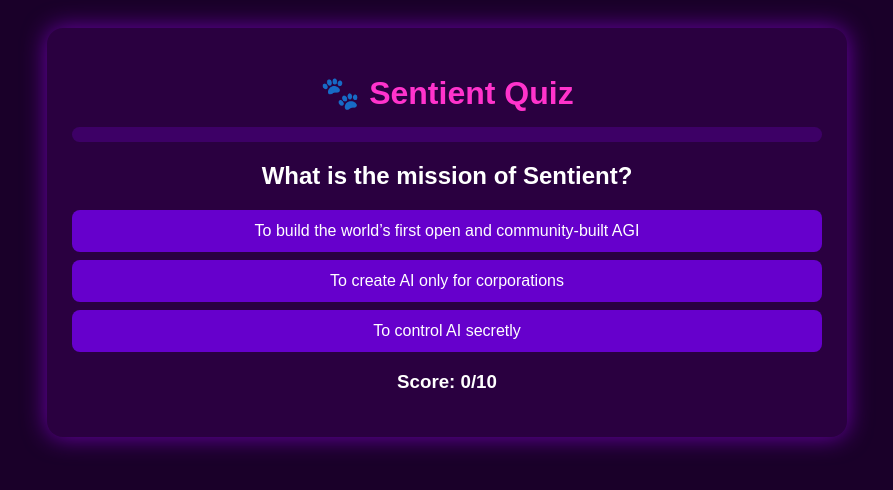
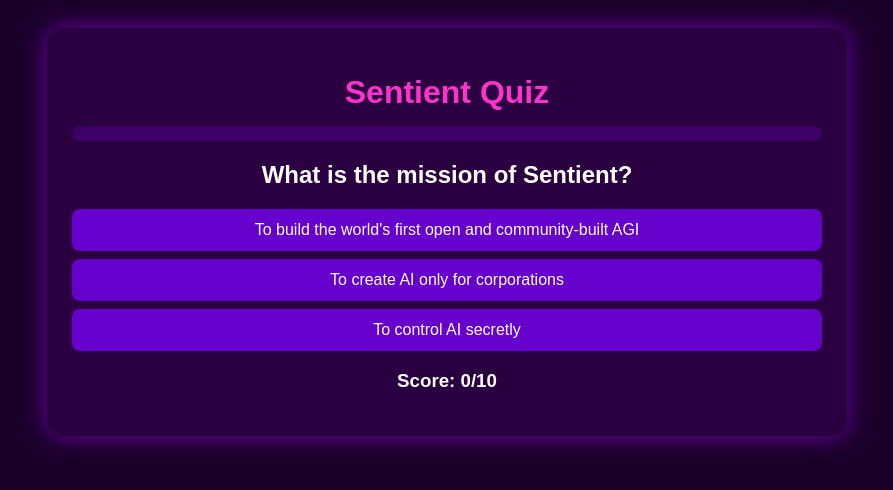
Before and after one commit to Adrinano17/Sentient, a plain HTML site: page Quiz.html in a window 1280 px wide. Shown: the whole page, without its empty margins (193-1086 px from the left). Drawn offline with Linux system fonts and the light colour scheme.

Commit message:
additional function

```diff
--- a/Quiz.html
+++ b/Quiz.html
@@ -1,4 +1,3 @@
-
 <html lang="en">
 <head>
   <meta charset="UTF-8">
@@ -92,7 +91,7 @@
 <body>
 
   <div class="quiz-container">
-    <h1>🐾 Sentient Quiz</h1>
+    <h1>Sentient Quiz</h1>
     <div class="progress"><div class="progress-bar" id="progressBar"></div></div>
     <h2 id="question"></h2>
     <div id="options"></div>
@@ -103,51 +102,52 @@
   </div>
 
   <script>
-    const questions = [
-      { question: "What is the mission of Sentient?",
-        options: ["To build the world’s first open and community-built AGI", "To create AI only for corporations", "To control AI secretly"],
-        answer: 0,
-        explanation: "Sentient’s mission is to build the world’s first open and community-built AGI, loyal to humanity." },
-      { question: "What does Loyal AI mean?",
-        options: ["AI aligned, owned, and controlled by the community", "AI secretly controlled by a company", "AI without transparency"],
-        answer: 0,
-        explanation: "Loyal AI = Alignment + Ownership + Control. It's about AI serving the community." },
-      { question: "What formula defines LOYALTY?",
-        options: ["LOYALTY = Alignment + Ownership + Control", "LOYALTY = Power + Money", "LOYALTY = Secrecy + Profit"],
-        answer: 0,
-        explanation: "LOYALTY = Alignment + Ownership + Control is Sentient’s core idea." },
-      { question: "Why is AGI centralization risky?",
-        options: ["It can concentrate power in very few corporations", "It makes AI funny", "It makes AI cheaper for everyone"],
-        answer: 0,
-        explanation: "Centralization risks creating monopolies where only a few control AGI." },
-      { question: "What is the Sentient Chat product?",
-        options: ["A messaging app controlled by one company", "A community-owned chat where agents create and exchange value", "Just another social media platform"],
-        answer: 1,
-        explanation: "Sentient Chat is community-owned, enabling users and agents to interact and create value." },
-      { question: "Who should control AGI according to Sentient?",
-        options: ["Only private corporations", "Only governments", "The global community"],
-        answer: 2,
-        explanation: "AGI should be owned and controlled by the global community to ensure fairness." },
-      { question: "How can individuals contribute to Sentient?",
-        options: ["Through art, blogs, ideas, coding, and education", "By waiting for others to act", "By keeping knowledge secret"],
-        answer: 0,
-        explanation: "Everyone can contribute — through creativity, code, education, and community engagement." },
-      { question: "What kind of ecosystem does Sentient aim to build?",
-        options: ["Closed and hidden AI systems", "Community-owned open ecosystem", "Profit-only systems"],
-        answer: 1,
-        explanation: "Sentient aims for an open, community-owned ecosystem where AI serves humanity." },
-      { question: "Why is education important in Sentient?",
-        options: ["So only a few people can understand", "So everyone can understand and shape AI together", "So corporations have more power"],
-        answer: 1,
-        explanation: "Education ensures everyone can understand, contribute, and shape AI fairly." },
-      { question: "What happens when you contribute to Sentient?",
-        options: ["You waste your time", "You strengthen community alignment and ownership", "You lose control"],
-        answer: 1,
-        explanation: "Every contribution builds collective ownership and alignment, strengthening the community." }
+    // Obfuscated data - answers encoded separately
+    const qData = [
+      { q: "What is the mission of Sentient?",
+        o: ["To build the world's first open and community-built AGI", "To create AI only for corporations", "To control AI secretly"],
+        a: btoa("0"),
+        e: "Sentient's mission is to build the world's first open and community-built AGI, loyal to humanity." },
+      { q: "What does Loyal AI mean?",
+        o: ["AI aligned, owned, and controlled by the community", "AI secretly controlled by a company", "AI without transparency"],
+        a: btoa("0"),
+        e: "Loyal AI = Alignment + Ownership + Control. It's about AI serving the community." },
+      { q: "What formula defines LOYALTY?",
+        o: ["LOYALTY = Alignment + Ownership + Control", "LOYALTY = Power + Money", "LOYALTY = Secrecy + Profit"],
+        a: btoa("0"),
+        e: "LOYALTY = Alignment + Ownership + Control is Sentient's core idea." },
+      { q: "Why is AGI centralization risky?",
+        o: ["It can concentrate power in very few corporations", "It makes AI funny", "It makes AI cheaper for everyone"],
+        a: btoa("0"),
+        e: "Centralization risks creating monopolies where only a few control AGI." },
+      { q: "What is the Sentient Chat product?",
+        o: ["A messaging app controlled by one company", "A community-owned chat where agents create and exchange value", "Just another social media platform"],
+        a: btoa("1"),
+        e: "Sentient Chat is community-owned, enabling users and agents to interact and create value." },
+      { q: "Who should control AGI according to Sentient?",
+        o: ["Only private corporations", "Only governments", "The global community"],
+        a: btoa("2"),
+        e: "AGI should be owned and controlled by the global community to ensure fairness." },
+      { q: "How can individuals contribute to Sentient?",
+        o: ["Through art, blogs, ideas, coding, and education", "By waiting for others to act", "By keeping knowledge secret"],
+        a: btoa("0"),
+        e: "Everyone can contribute — through creativity, code, education, and community engagement." },
+      { q: "What kind of ecosystem does Sentient aim to build?",
+        o: ["Closed and hidden AI systems", "Community-owned open ecosystem", "Profit-only systems"],
+        a: btoa("1"),
+        e: "Sentient aims for an open, community-owned ecosystem where AI serves humanity." },
+      { q: "Why is education important in Sentient?",
+        o: ["So only a few people can understand", "So everyone can understand and shape AI together", "So corporations have more power"],
+        a: btoa("1"),
+        e: "Education ensures everyone can understand, contribute, and shape AI fairly." },
+      { q: "What happens when you contribute to Sentient?",
+        o: ["You waste your time", "You strengthen community alignment and ownership", "You lose control"],
+        a: btoa("1"),
+        e: "Every contribution builds collective ownership and alignment, strengthening the community." }
     ];
 
     let currentQuestion = 0;
-    let score = 0;
+    let userChoices = [];
 
     const questionEl = document.getElementById("question");
     const optionsEl = document.getElementById("options");
@@ -158,45 +158,57 @@
     const endScreen = document.getElementById("endScreen");
 
     function loadQuestion() {
-      const q = questions[currentQuestion];
-      questionEl.textContent = q.question;
+      const q = qData[currentQuestion];
+      questionEl.textContent = q.q;
       optionsEl.innerHTML = "";
       feedbackEl.classList.add("hidden");
       nextBtn.classList.add("hidden");
       feedbackEl.innerHTML = "";
 
-      q.options.forEach((opt, i) => {
+      q.o.forEach((opt, i) => {
         const btn = document.createElement("button");
         btn.textContent = opt;
         btn.onclick = () => checkAnswer(i);
         optionsEl.appendChild(btn);
       });
 
-      progressBar.style.width = ((currentQuestion) / questions.length) * 100 + "%";
-      scoreEl.textContent = `Score: ${score}/${questions.length}`;
+      progressBar.style.width = ((currentQuestion) / qData.length) * 100 + "%";
+      scoreEl.textContent = `Score: ${calculateScore()}/${qData.length}`;
     }
 
     function checkAnswer(selected) {
-      const q = questions[currentQuestion];
-      const isCorrect = selected === q.answer;
+      const q = qData[currentQuestion];
+      userChoices[currentQuestion] = selected;
 
-      if (isCorrect) score++;
+      const correctAnswer = parseInt(atob(q.a));
+      const isCorrect = selected === correctAnswer;
 
       feedbackEl.innerHTML = `
         <img src="${isCorrect ? 'correct.png' : 'wrong.png'}" alt="${isCorrect ? 'Correct' : 'Wrong'}">
         <p><strong>${isCorrect ? "Correct! 🎉" : "Oops! ❌"}</strong></p>
-        <p>${q.explanation}</p>
+        <p>${q.e}</p>
       `;
       feedbackEl.classList.remove("hidden");
       nextBtn.classList.remove("hidden");
 
-      progressBar.style.width = ((currentQuestion + 1) / questions.length) * 100 + "%";
-      scoreEl.textContent = `Score: ${score}/${questions.length}`;
+      progressBar.style.width = ((currentQuestion + 1) / qData.length) * 100 + "%";
+      scoreEl.textContent = `Score: ${calculateScore()}/${qData.length}`;
+    }
+
+    function calculateScore() {
+      let s = 0;
+      userChoices.forEach((choice, idx) => {
+        if (choice !== undefined && idx < qData.length) {
+          const correctAnswer = parseInt(atob(qData[idx].a));
+          if (choice === correctAnswer) s++;
+        }
+      });
+      return s;
     }
 
     nextBtn.onclick = () => {
       currentQuestion++;
-      if (currentQuestion < questions.length) {
+      if (currentQuestion < qData.length) {
         loadQuestion();
       } else {
         showEndScreen();
@@ -204,18 +216,19 @@
     };
 
     function showEndScreen() {
+      const finalScore = calculateScore();
       questionEl.textContent = "🎉 Quiz Completed!";
       optionsEl.innerHTML = "";
       feedbackEl.innerHTML = "";
       nextBtn.classList.add("hidden");
 
-      const passed = score > 5;
+      const passed = finalScore > 5;
       endScreen.classList.remove("hidden");
       endScreen.innerHTML = `
         <div class="certificate">
           <h2>${passed ? "SENTIENT CHAD" : "TRY AGAIN CHAD"}</h2>
           <img src="${passed ? 'correct.png' : 'wrong.png'}" alt="Mascot">
-          <p>You scored <strong>${score}/${questions.length}</strong></p>
+          <p>You scored <strong>${finalScore}/${qData.length}</strong></p>
           <button id="retakeBtn">🔄 Retake Quiz</button>
           <button id="downloadBtn">⬇ Download Result</button>
         </div>
@@ -223,13 +236,13 @@
 
       document.getElementById("retakeBtn").onclick = () => {
         currentQuestion = 0;
-        score = 0;
+        userChoices = [];
         endScreen.classList.add("hidden");
         loadQuestion();
       };
 
       document.getElementById("downloadBtn").onclick = () => {
-        const text = `Sentient Quiz Result:\nScore: ${score}/${questions.length}\nStatus: ${passed ? "SENTIENT CHAD" : "TRY AGAIN CHAD"}`;
+        const text = `Sentient Quiz Result:\nScore: ${finalScore}/${qData.length}\nStatus: ${passed ? "SENTIENT CHAD" : "TRY AGAIN CHAD"}`;
         const blob = new Blob([text], { type: "text/plain" });
         const link = document.createElement("a");
         link.href = URL.createObjectURL(blob);
```
